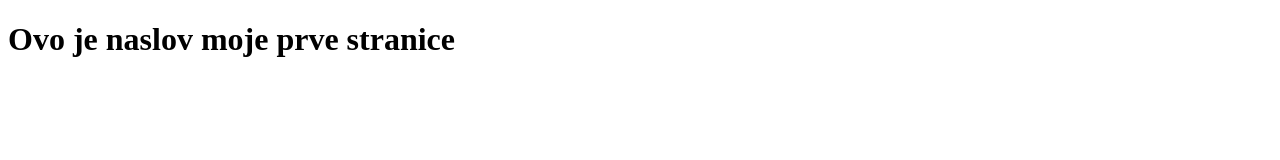
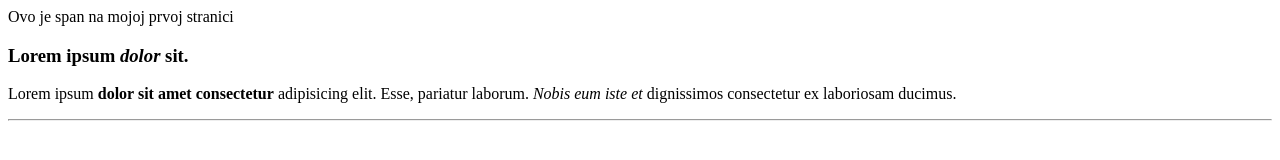
Before and after one commit to borissimic/blab-html-praksa, a plain HTML site: page index.html in a window 1280 px wide. Drawn offline with Linux system fonts and the light colour scheme.

Commit message:
added changes in index.html

```diff
--- a/index.html
+++ b/index.html
@@ -9,7 +9,17 @@
 </head>
 
 <body>
- <h1>Ovo je naslov moje prve stranice</h1>
+ <span>Ovo je span na mojoj prvoj stranici</span>
+ <h3>Lorem ipsum <i>dolor</i> sit.</h3>
+
+ <p>
+  Lorem ipsum <b>dolor sit amet consectetur</b> adipisicing elit. Esse, pariatur laborum. <em>Nobis eum iste et</em>
+  dignissimos
+  consectetur ex laboriosam ducimus.
+ </p>
+ <!-- ctrl + k +c je shortcut za komentar -->
+ <hr>
+
 </body>
 
 </html>
```
